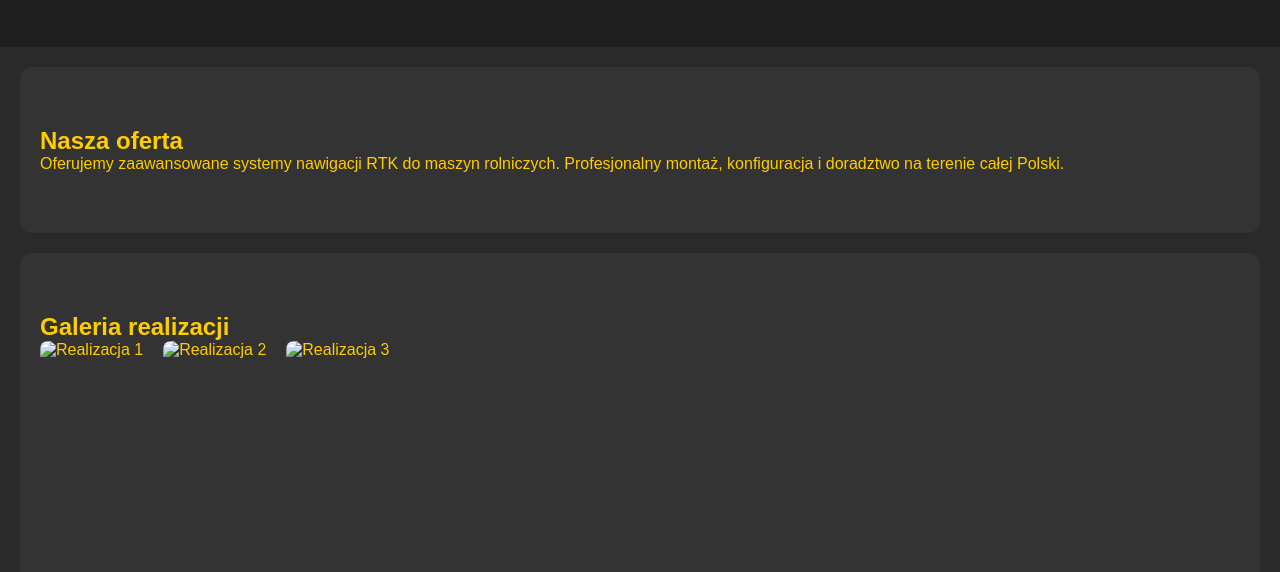
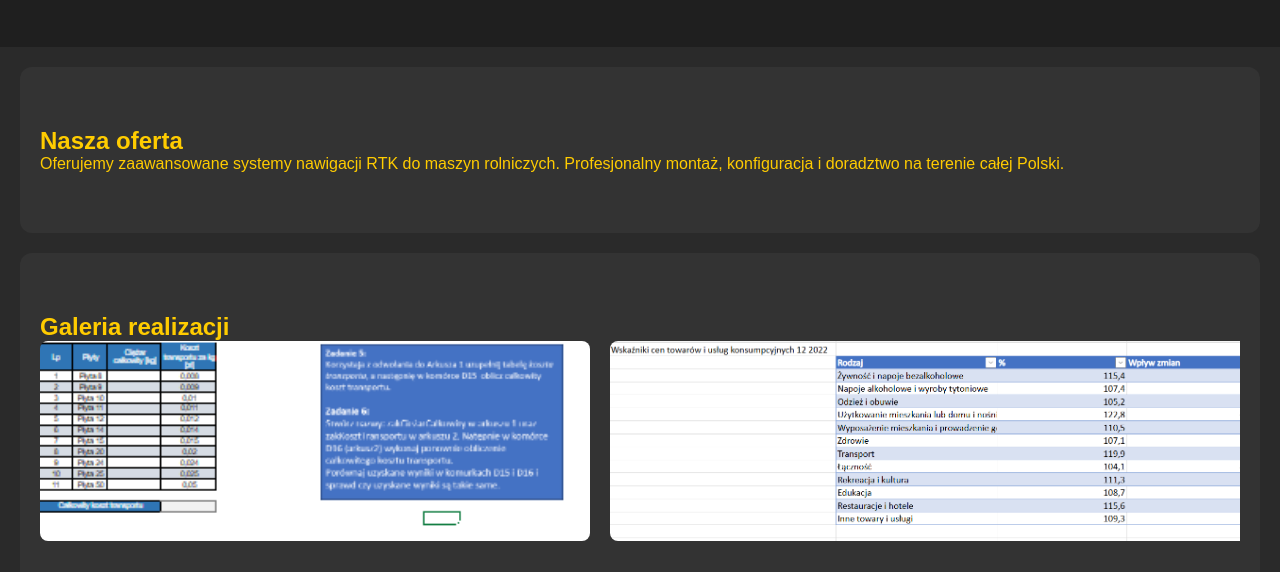
Before and after one commit to Tomson50987/farm-garage-3, a plain HTML site: page index.html in a window 1280 px wide. Shown: the part 228-800 px from the top of the page. Drawn offline with Linux system fonts and the light colour scheme; the site is published under a folder, as on GitHub Pages, so addresses that start at the root find nothing.

Commit message:
Update index.html

```diff
--- a/index.html
+++ b/index.html
@@ -157,9 +157,9 @@
   <section id="galeria" class="section">
     <h2>Galeria realizacji</h2>
     <div class="gallery">
-      <img src="/realizacja1.png" alt="Realizacja 1" />
-      <img src="/realizacja2.png" alt="Realizacja 2" />
-      <img src="/realizacja3.png" alt="Realizacja 3" />
+      <img src="realizacja1.png" alt="Realizacja 1" />
+      <img src="realizacja2.png" alt="Realizacja 2" />
+      <img src="realizacja3.png" alt="Realizacja 3" />
     </div>
   </section>
 
```
